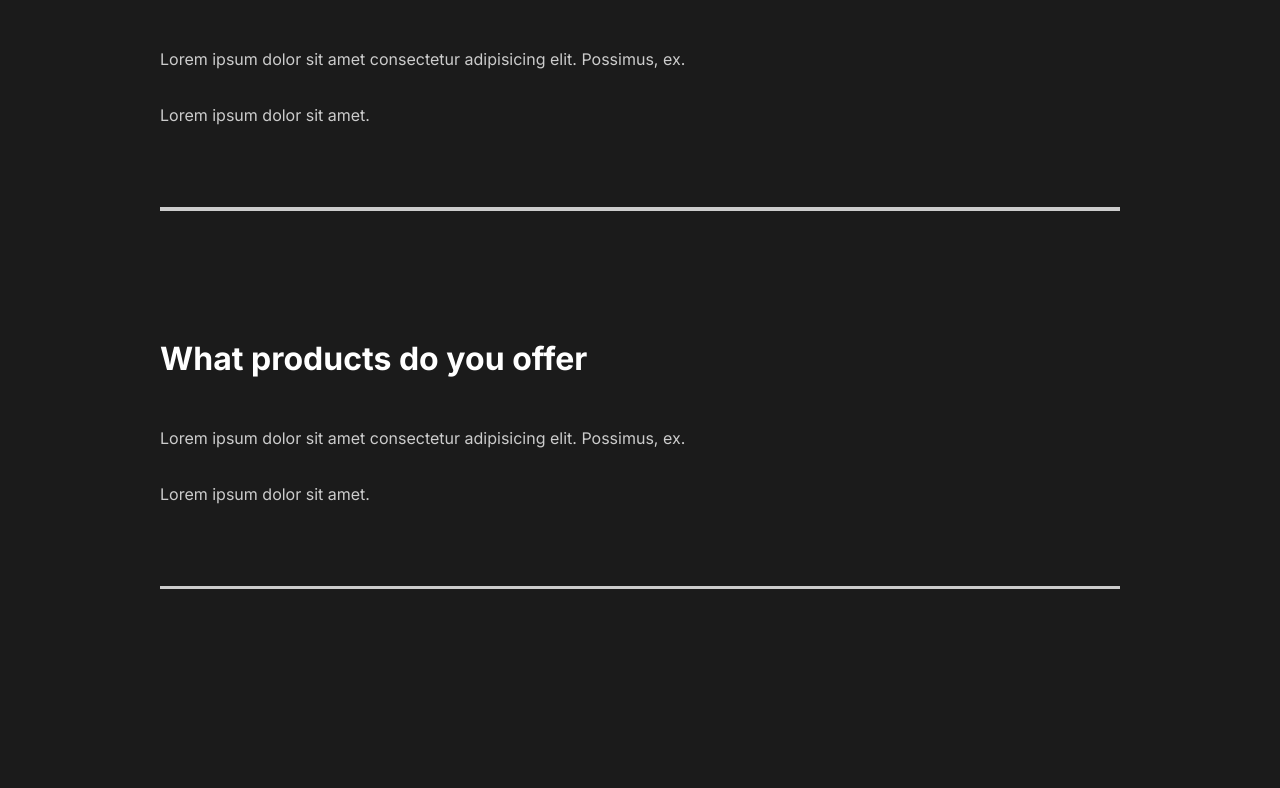
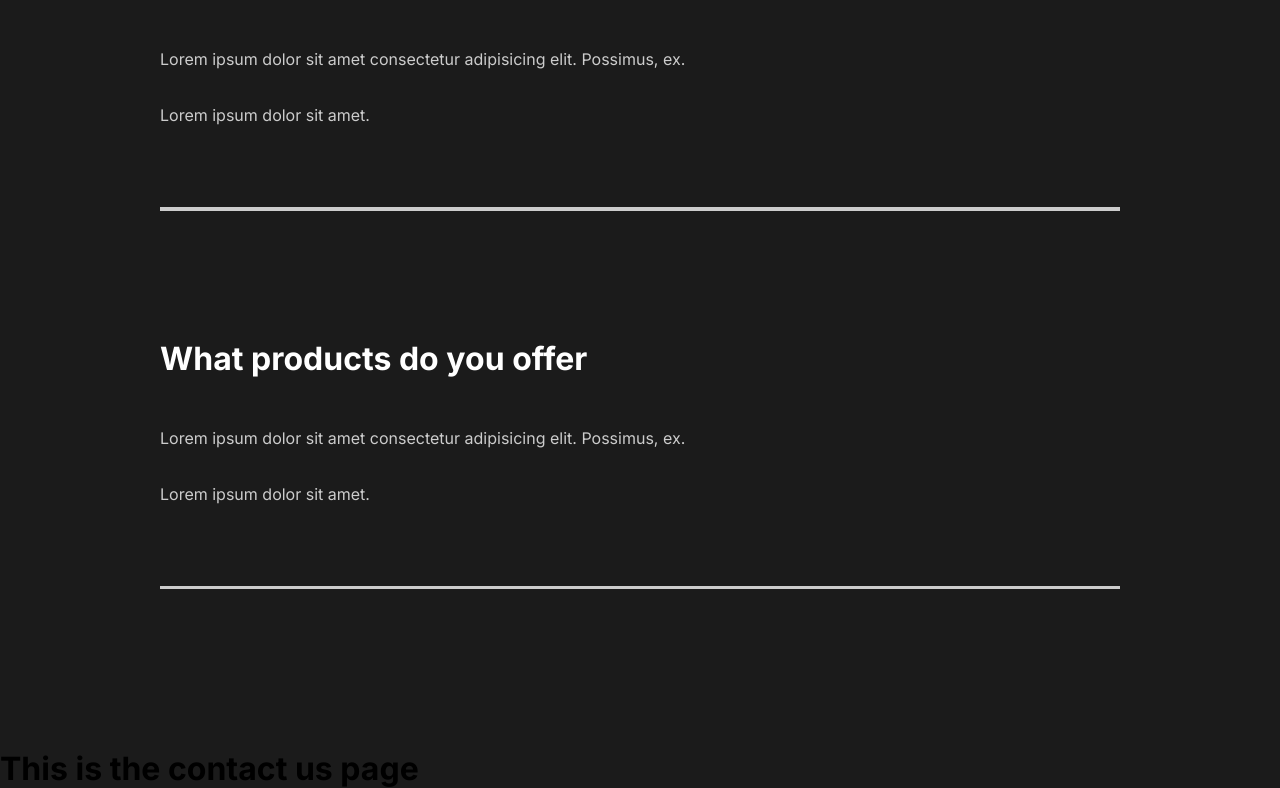
Before and after one commit to phonix375/react-protfolio, a React (Create React App) app: page /contact in a window 1280 px wide. Shown: the part 3088-3876 px from the top of the page. Before the commit the page ends 3837 px from the top, so only its background shows below. Built offline with nearby package versions, Linux system fonts and the light colour scheme.

Commit message:
started working on the routes

```diff
--- a/src/App.js
+++ b/src/App.js
@@ -1,6 +1,13 @@
 import React from 'react';
 //global style
   import GlobalStyle from './components/GlobalStyle';
+
+  //import pages
+  import ContactUs from './pages/ContactUs'
+  import OurWork from './pages/OurWork';
+
+  //router
+  import {Switch, Route} from 'react-router-dom'
 
   import Nav from './components/Nav'
 //import pages
@@ -10,7 +17,17 @@ function App() {
     <div className="App">
       <GlobalStyle />
       <Nav />
-      <AboutUs />
+      <Route path="/">
+        <AboutUs />
+      </Route>
+      <Route path="/work">
+        <OurWork />
+      </Route>
+      <Route path="/contact">
+        <ContactUs />
+      </Route>
+
+
     </div>
   );
 }
--- a/src/index.js
+++ b/src/index.js
@@ -2,10 +2,14 @@ import React from 'react';
 import ReactDOM from 'react-dom';
 import App from './App';
 import reportWebVitals from './reportWebVitals';
+import {BrowserRouter} from 'react-router-dom'
 
 ReactDOM.render(
   <React.StrictMode>
+    <BrowserRouter>
     <App />
+    </BrowserRouter>
+
   </React.StrictMode>,
   document.getElementById('root')
 );
--- /dev/null
+++ b/src/pages/ContactUs.js
@@ -0,0 +1,11 @@
+import React from 'react'
+
+const ContactUs = () => {
+    return(
+        <div>
+            <h1>This is the contact us page</h1>
+        </div>
+    )
+}
+
+export default ContactUs;
--- /dev/null
+++ b/src/pages/OurWork.js
@@ -0,0 +1,11 @@
+import React from 'react'
+
+const OurWork = () => {
+    return(
+        <div>
+            <h1>This is our work page</h1>
+        </div>
+    )
+}
+
+export default OurWork;
```
